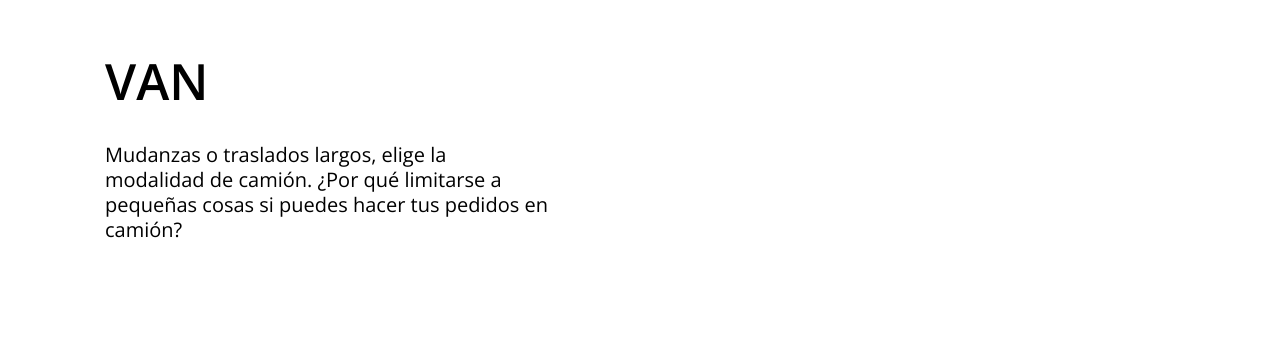
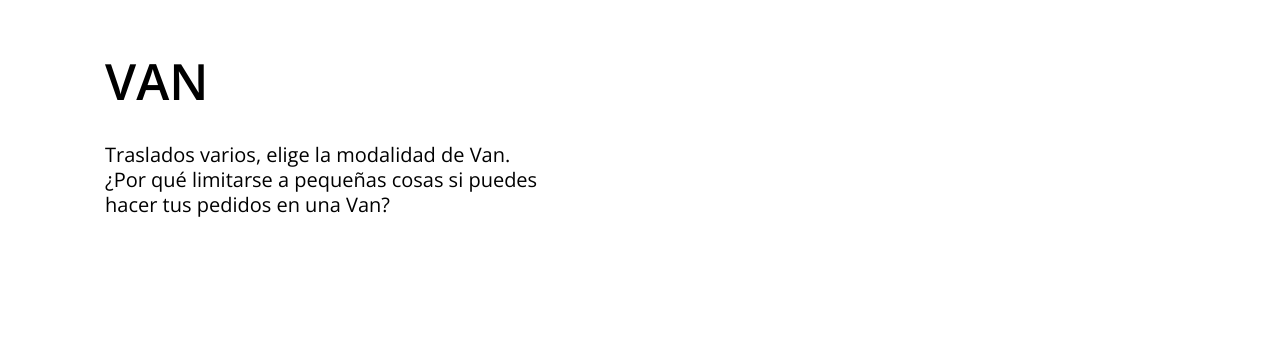
Before and after one commit to jluisacosta/reparto-todo, a website: page index.html in a window 1280 px wide. Shown: the part 3758-4105 px from the top of the page. Drawn offline with nearby package versions, Linux system fonts and the light colour scheme; some packages are replaced by stand-ins of ours.

Commit message:
Delivery info change

```diff
--- a/index.html
+++ b/index.html
@@ -331,10 +331,10 @@
 
                                     <div class="caption">
                                         <h4><a href="#">Van</a></h4>
-                                        <h6>Mudanzas o traslados largos, elige la
-                                          modalidad de camión. ¿Por qué limitarse a
+                                        <h6>Traslados varios, elige la
+                                          modalidad de Van. ¿Por qué limitarse a
                                           pequeñas cosas si puedes hacer tus pedidos en
-                                          camión?</h6>
+                                          una Van?</h6>
                                     </div>
                                 </div>
                                 <div class="btn_wrap">
```
Also changed, not shown: src/index.html (+3 -3 lines).
